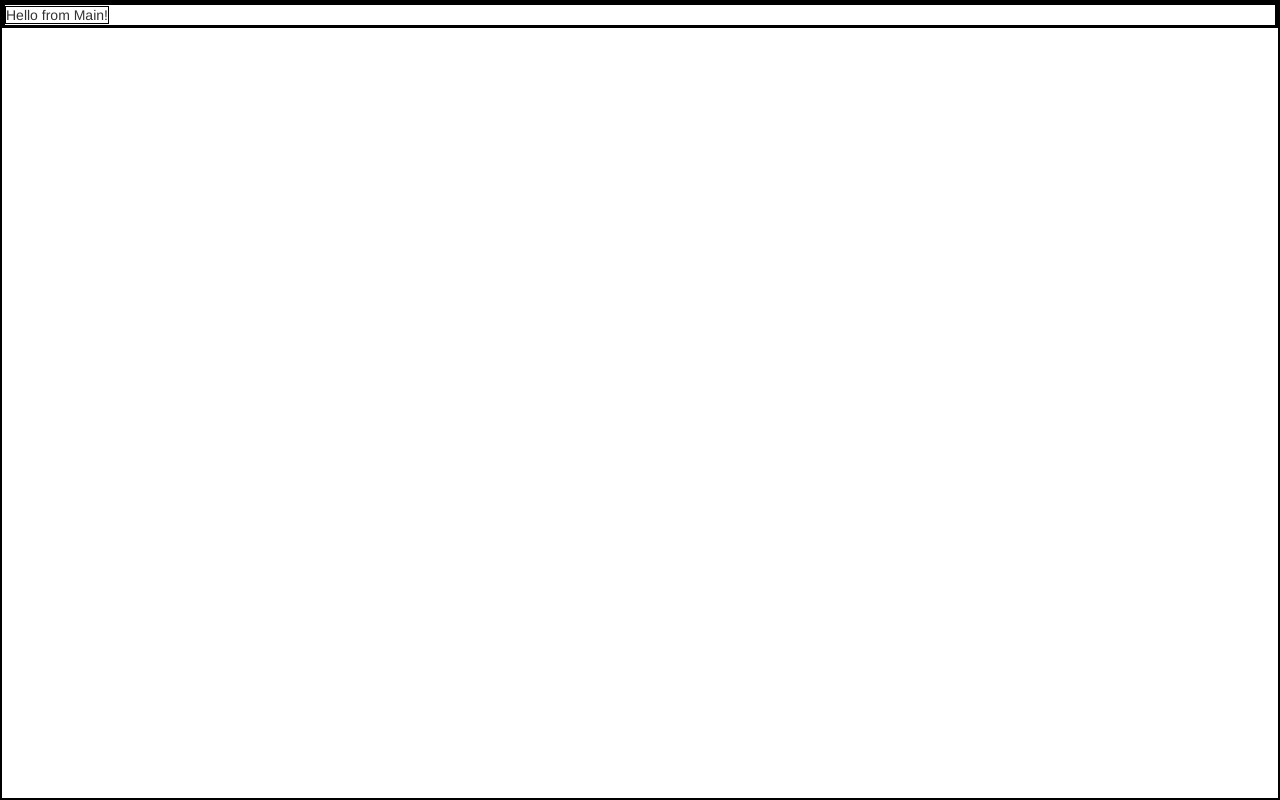
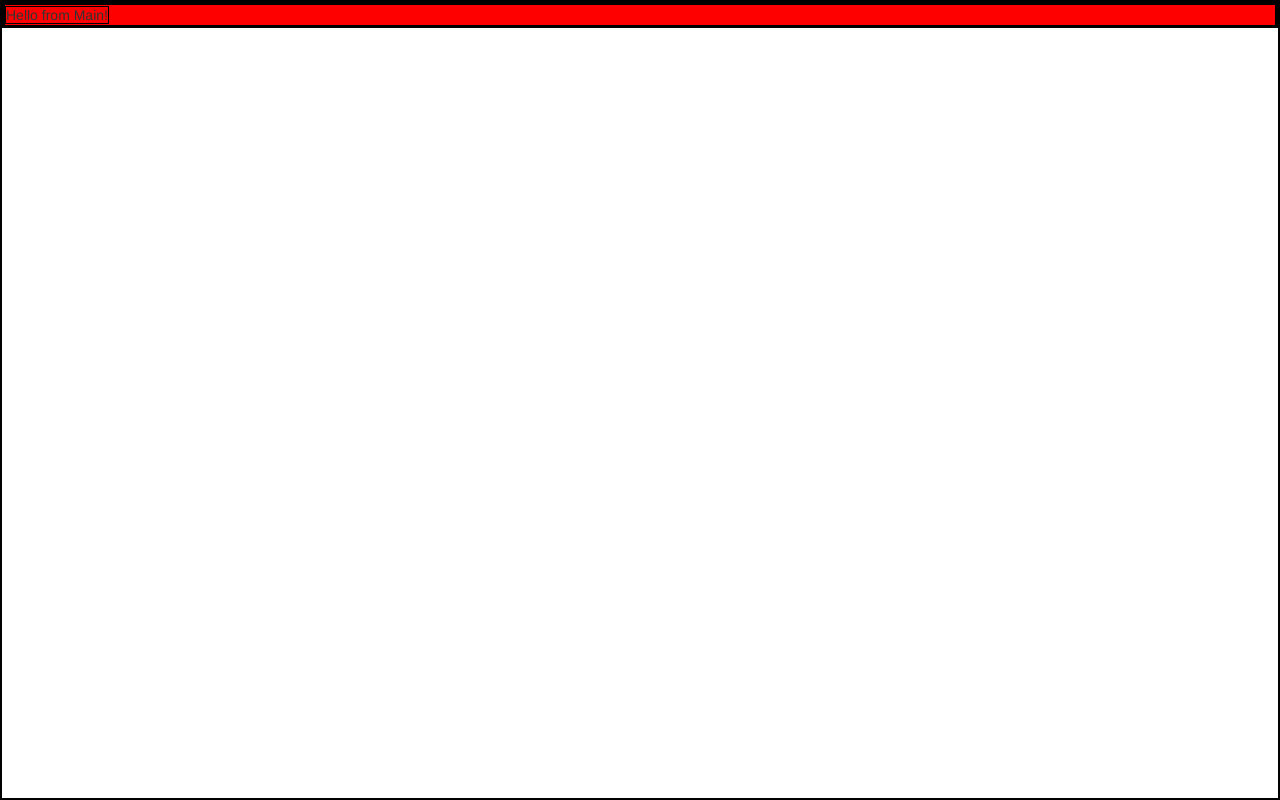
Before and after one commit to rastapopolous/reactTemplate2019, a React app: page / in a window 1280 px wide. Built offline with nearby package versions, Linux system fonts and the light colour scheme.

Commit message:
modified googleFont api template in index.html

```diff
--- a/public/global.css
+++ b/public/global.css
@@ -1,5 +1,6 @@
 * {
   border: 1px solid black;
+  background: red;
 }
 
 body {
--- a/public/index.html
+++ b/public/index.html
@@ -4,9 +4,9 @@
   <head>
     <meta charset="UTF-8">
     <title>reactTemplate2018</title>
-    <link rel="stylesheet" href="../dist/main.css">
-    <link rel="stylesheet" href="./global.css">
+    <link rel="stylesheet" href="./public/global.css">
     <!-- <link href="https://fonts.googleapis.com/css?family=**FONT_NAME_HERE**" rel="stylesheet" /> -->
+    <!-- <link href='https//fonts.googleapis.com/css?family=Open+Sans:400italic,700italic,400,700|Ubuntu:400,700,400italic,700italic' rel='stylesheet' type='text/css'> -->
     <!-- Latest compiled and minified bootstrap, react-bootstrap css js -->
     <script src="https://code.jquery.com/jquery-3.2.1.slim.min.js" integrity="sha384-KJ3o2DKtIkvYIK3UENzmM7KCkRr/rE9/Qpg6aAZGJwFDMVNA/GpGFF93hXpG5KkN" crossorigin="anonymous"></script>
     <script src="https://cdnjs.cloudflare.com/ajax/libs/popper.js/1.12.9/umd/popper.min.js" integrity="sha384-ApNbgh9B+Y1QKtv3Rn7W3mgPxhU9K/ScQsAP7hUibX39j7fakFPskvXusvfa0b4Q" crossorigin="anonymous"></script>
```
Also changed, not shown: 1 other file (tests, documents, lock files or other folders).
